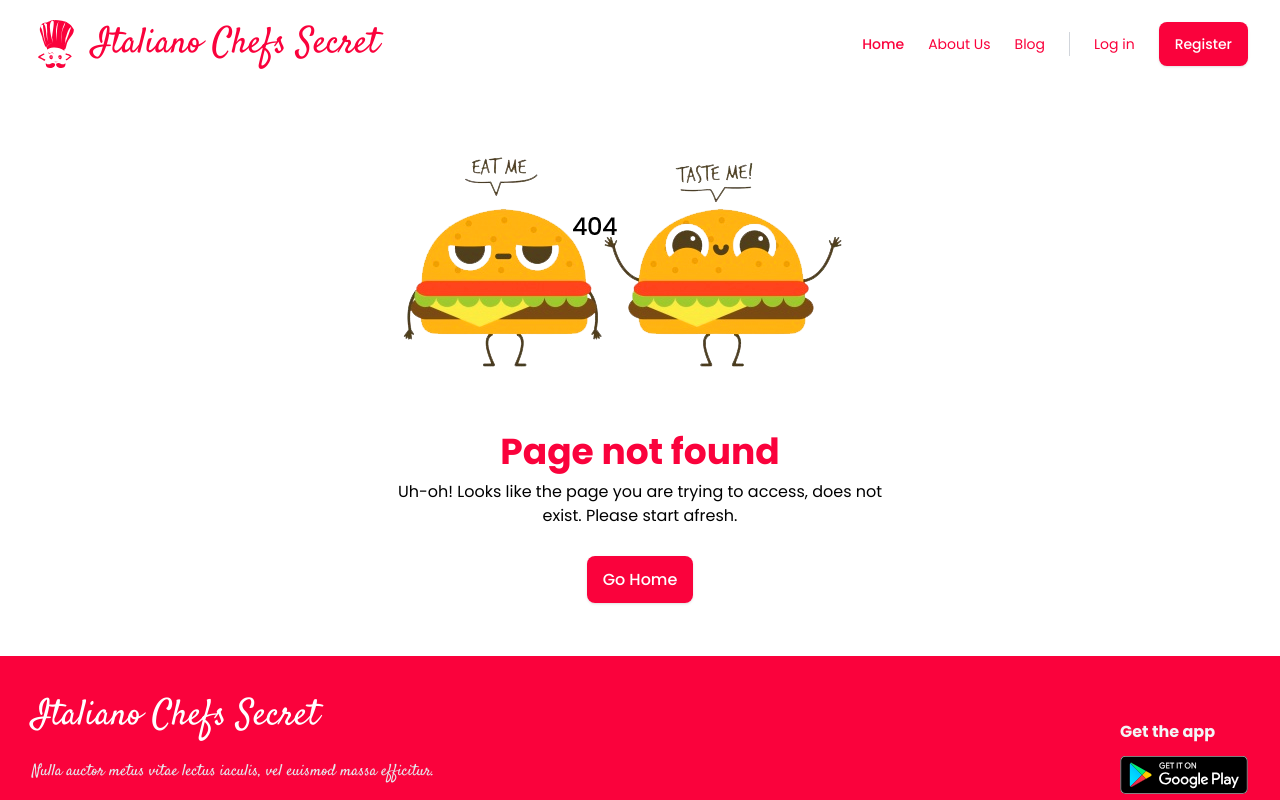
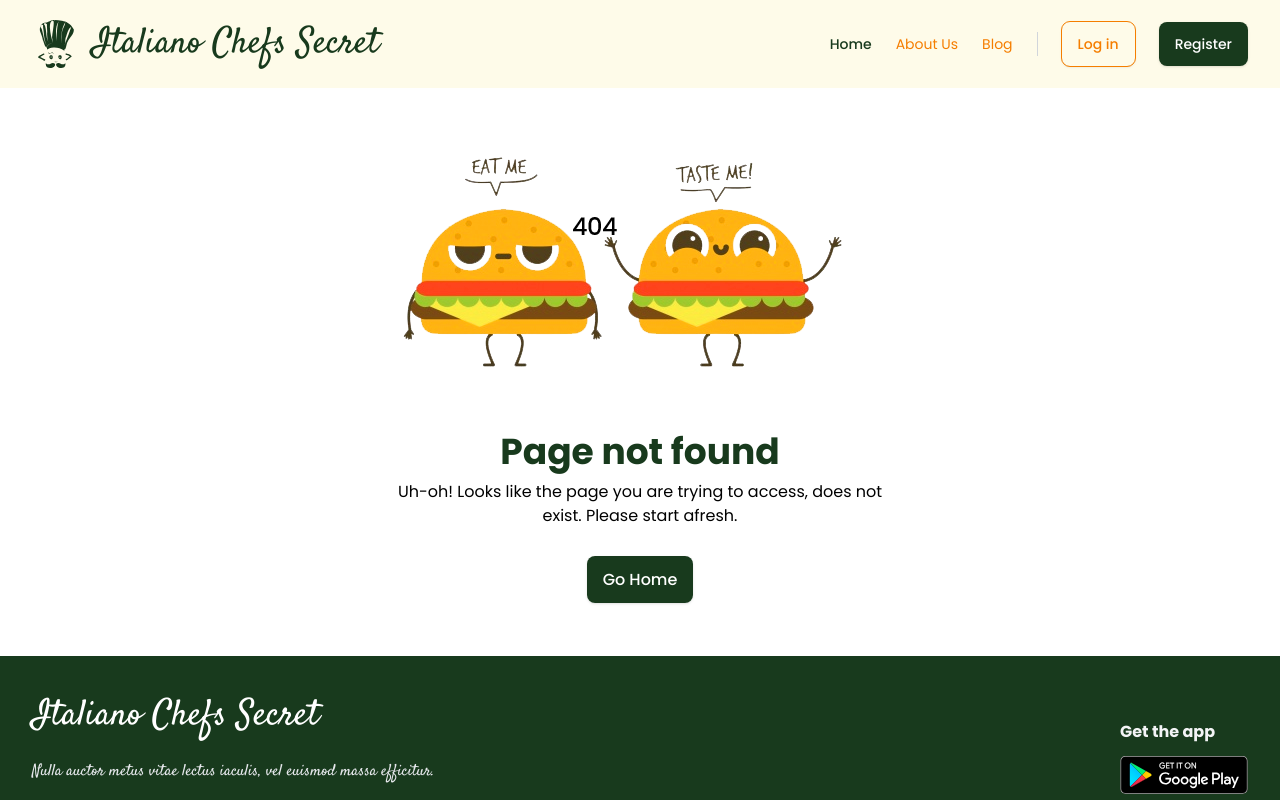
Before and after one commit to heynazrul/italiano-chefs-secret-client, a React (Vite) app: page / in a window 1280 px wide. Shown: the top 800 px of the page. Built offline with nearby package versions, Linux system fonts and the light colour scheme; no server answers.

Commit message:
changed theme color

```diff
--- a/src/components/Banner/Banner.jsx
+++ b/src/components/Banner/Banner.jsx
@@ -3,14 +3,14 @@ import { AiFillLike } from 'react-icons/ai';
 
 const Banner = () => {
   return (
-    <section className="mb-12 mt-3 items-center bg-gray-600 bg-[url('https://images.pexels.com/photos/5779786/pexels-photo-5779786.jpeg?auto=compress&cs=tinysrgb&w=1260&h=750&dpr=1')] bg-cover bg-no-repeat px-20 py-16 bg-blend-multiply lg:flex ">
+    <section className="mb-12 md:mb-16 items-center bg-gray-600 bg-[url('https://images.pexels.com/photos/5779786/pexels-photo-5779786.jpeg?auto=compress&cs=tinysrgb&w=1260&h=750&dpr=1')] bg-cover bg-no-repeat px-6 py-16 bg-blend-multiply md:px-20 md:py-24 lg:flex ">
       <div className="mx-auto max-w-7xl flex-1 space-y-4 ">
-        <div className="mx-auto md:w-1/2 md:text-center">
+        <div className="mx-auto text-center md:w-1/2">
           <h1
-            className="text-4xl font-bold  text-white xl:text-5xl"
-            style={{ lineHeight: '3.5rem' }}>
+            className="text-2xl font-bold text-white md:text-4xl xl:text-5xl"
+            style={{ lineHeight: '1.3' }}>
             Transform Ordinary Ingredients into
-            <span className=" text-primary"> Extraordinary Meals</span>
+            <span className=" text-secondary "> Extraordinary Meals</span>
           </h1>
           <p className="leading-relaxed text-gray-300">
             Discover classic and modern Italian recipes that will elevate your home cooking game. Join us and explore
@@ -19,12 +19,12 @@ const Banner = () => {
           <div className="items-center space-y-3 pt-10 sm:flex sm:space-x-6 sm:space-y-0 md:justify-center">
             <a
               href="#"
-              className="block w-full rounded-md bg-white px-7 py-3 text-center text-gray-800 shadow-md outline outline-1 outline-secondary sm:w-auto">
+              className="block w-full rounded-md bg-light px-7 py-3 text-center text-primary shadow-md  sm:w-auto">
               Get started
             </a>
             <a
-              href="#"
-              className="block w-full rounded-md bg-primary px-7 py-3 text-center text-white hover:bg-primary-light sm:w-auto">
+              href="#meetChef"
+              className="block w-full rounded-md bg-primary px-7 py-3 text-center text-white hover:bg-secondary sm:w-auto">
               Try it out
             </a>
           </div>
--- a/src/components/shared/Header/Header.jsx
+++ b/src/components/shared/Header/Header.jsx
@@ -9,7 +9,6 @@ const Header = () => {
   const [isMenuOpen, setIsMenuOpen] = useState(false);
 
   const { user, logOut } = useContext(AuthContext);
-  console.log(user);
 
   const handleLogOut = () => {
     logOut()
@@ -20,7 +19,7 @@ const Header = () => {
   };
   return (
     <div>
-      <nav className="w-full border-b bg-white md:static md:border-none md:text-sm">
+      <nav className="w-full border-b bg-light md:static md:border-none md:text-sm">
         <div className="mx-auto max-w-screen-xl items-center px-4 md:flex md:px-8">
           <div className="flex items-center justify-between py-3 md:block md:py-5">
             <Link
@@ -28,8 +27,8 @@ const Header = () => {
               aria-label="Italiano Chefs Secret"
               title="Italiano Secret">
               <div className="flex items-center  justify-center gap-3">
-                <SiCodechef className="text-5xl text-primary"></SiCodechef>
-                <span className="font-logo text-4xl text-primary"> Italiano Chefs Secret</span>
+                <SiCodechef className="text-2xl md:text-5xl text-primary"></SiCodechef>
+                <span className="font-logo text-2xl text-primary md:text-4xl"> Italiano Chefs Secret</span>
               </div>
             </Link>
             <div className="md:hidden">
@@ -118,20 +117,20 @@ const Header = () => {
                 {user ? (
                   <Link
                     onClick={handleLogOut}
-                    className="block rounded-lg bg-primary px-4 py-3 text-center font-medium text-white shadow hover:bg-primary-light md:inline">
+                    className="block rounded-lg bg-primary px-4 py-3 text-center font-medium text-white shadow hover:bg-secondary md:inline">
                     Logout
                   </Link>
                 ) : (
                   <>
                     <Link
                       to={'/login'}
-                      className="block rounded-lg border py-3 text-center text-primary hover:text-primary-light md:border-none">
+                      className="block rounded-lg px-4 py-3 font-medium shadow text-center  text-secondary outline outline-1 hover:text-primary  md:border-none">
                       Log in
                     </Link>
 
                     <Link
                       to={'/register'}
-                      className="block rounded-lg bg-primary px-4 py-3 text-center font-medium text-white shadow hover:bg-primary-light md:inline">
+                      className="block rounded-lg bg-primary px-4 py-3 text-center font-medium text-white shadow hover:bg-secondary md:inline">
                       Register
                     </Link>
                   </>
--- a/src/firebase/firebase.config.js
+++ b/src/firebase/firebase.config.js
@@ -4,7 +4,7 @@ import { initializeApp } from 'firebase/app';
 // https://firebase.google.com/docs/web/setup#available-libraries
 
 // Your web app's Firebase configuration
-console.log('environment variable', import.meta.env.VITE_APIKEY);
+
 const firebaseConfig = {
   apiKey: import.meta.env.VITE_APIKEY,
   authDomain: import.meta.env.VITE_AUTHDOMAIN,
--- a/src/index.css
+++ b/src/index.css
@@ -8,5 +8,5 @@
 }
 
 .default {
-  @apply   text-primary transition-colors duration-200 hover:text-rose-600;
+  @apply   text-secondary transition-colors duration-200 hover:text-primary;
 }
--- a/src/pages/Home/Home.jsx
+++ b/src/pages/Home/Home.jsx
@@ -9,9 +9,9 @@ const Home = () => {
   return (
     <div className=" ">
       <Banner></Banner>
-      <div className="mx-auto max-w-screen-xl px-4 md:px-8">
+      <section id='meetChef' className="mx-auto max-w-screen-xl px-4 md:px-8">
         <div className="mx-auto max-w-xl text-center">
-          <h2 className=" text-4xl font-medium text-dark xl:text-5xl">Meet Our Chefs</h2>
+          <h2 className=" text-4xl md:text-5xl font-logo font-medium text-primary xl:text-5xl">Meet Our Chefs</h2>
           <p className="mt-4 text-gray-600">
             Meet Our Talented and Experienced Chefs, Whose Expertise Guarantees, a Memorable Culinary Experience.
           </p>
@@ -23,7 +23,7 @@ const Home = () => {
               chefDetails={chef}></ChefDetails>
           ))}
         </div>
-      </div>
+      </section>
     </div>
   );
 };
--- a/src/pages/Login/Login.jsx
+++ b/src/pages/Login/Login.jsx
@@ -57,7 +57,6 @@ const Login = () => {
         const loggedUser = result.user;
         toast.success('Login Successful!');
         navigate(from, { replace: true });
-        console.log(loggedUser);
       })
       .catch((error) => {
         setError(error.message);
--- a/src/pages/Register/Register.jsx
+++ b/src/pages/Register/Register.jsx
@@ -1,10 +1,10 @@
 import React, { useContext, useEffect, useState } from 'react';
-import { Link, useNavigate } from 'react-router-dom';
+import { Link, useLocation, useNavigate } from 'react-router-dom';
 import { AuthContext } from '../../providers/AuthProvider';
 import { toast } from 'react-hot-toast';
 
 const Register = () => {
-  const { createUser, updateUser, isImage } = useContext(AuthContext);
+  const { createUser, updateUser, isImage, signInWithGoogle } = useContext(AuthContext);
   const [error, setError] = useState('');
   const navigate = useNavigate();
 
@@ -40,6 +40,19 @@ const Register = () => {
         console.log(error);
       });
     console.log(name, photo, email, password);
+  };
+
+  const handleGoogleLogin = () => {
+    signInWithGoogle()
+      .then((result) => {
+        setError('');
+        const loggedUser = result.user;
+        toast.success('Login Successful!');
+        navigate('/');
+      })
+      .catch((error) => {
+        setError(error.message);
+      });
   };
 
   useEffect(() => {
@@ -113,7 +126,9 @@ const Register = () => {
             </button>
           </form>
           <div className="mt-5">
-            <button className="mt-5 flex w-full items-center justify-center gap-x-3 rounded-lg border py-2.5 text-sm font-medium duration-150 hover:bg-gray-50 active:bg-gray-100">
+            <button
+              onClick={handleGoogleLogin}
+              className="mt-5 flex w-full items-center justify-center gap-x-3 rounded-lg border py-2.5 text-sm font-medium duration-150 hover:bg-gray-50 active:bg-gray-100">
               <svg
                 className="h-5 w-5"
                 viewBox="0 0 48 48"
--- a/tailwind.config.js
+++ b/tailwind.config.js
@@ -8,10 +8,11 @@ export default {
         logo: ['Satisfy', 'cursive'],
       },
       colors: {
-        primary: '#FA023C',
-        'primary-light': '#e10538',
-        secondary: '#4B000F',
-        tertiary: '#C8FF00',
+        primary: '#183A1D',
+        'primary-light': '#e1eedd',
+        secondary: '#F57E00',
+        light: '#fefbe9',
+        tertiary: '#f6c453',
         dark: '#040004',
         grey: '#413D3D',
       },
@@ -23,3 +24,10 @@ export default {
 // primary: '#121223',
 //         secondary: '#AE445A',
 // FF7622;
+
+// primary: '#FA023C',
+//         'primary-light': '#e10538',
+//         secondary: '#4B000F',
+//         tertiary: '#C8FF00',
+//         dark: '#040004',
+//         grey: '#413D3D',
```
Also changed, not shown: src/components/ChefDetails/ChefDetails.jsx (+20 -13 lines), src/components/Partner/Partner.jsx (added).
